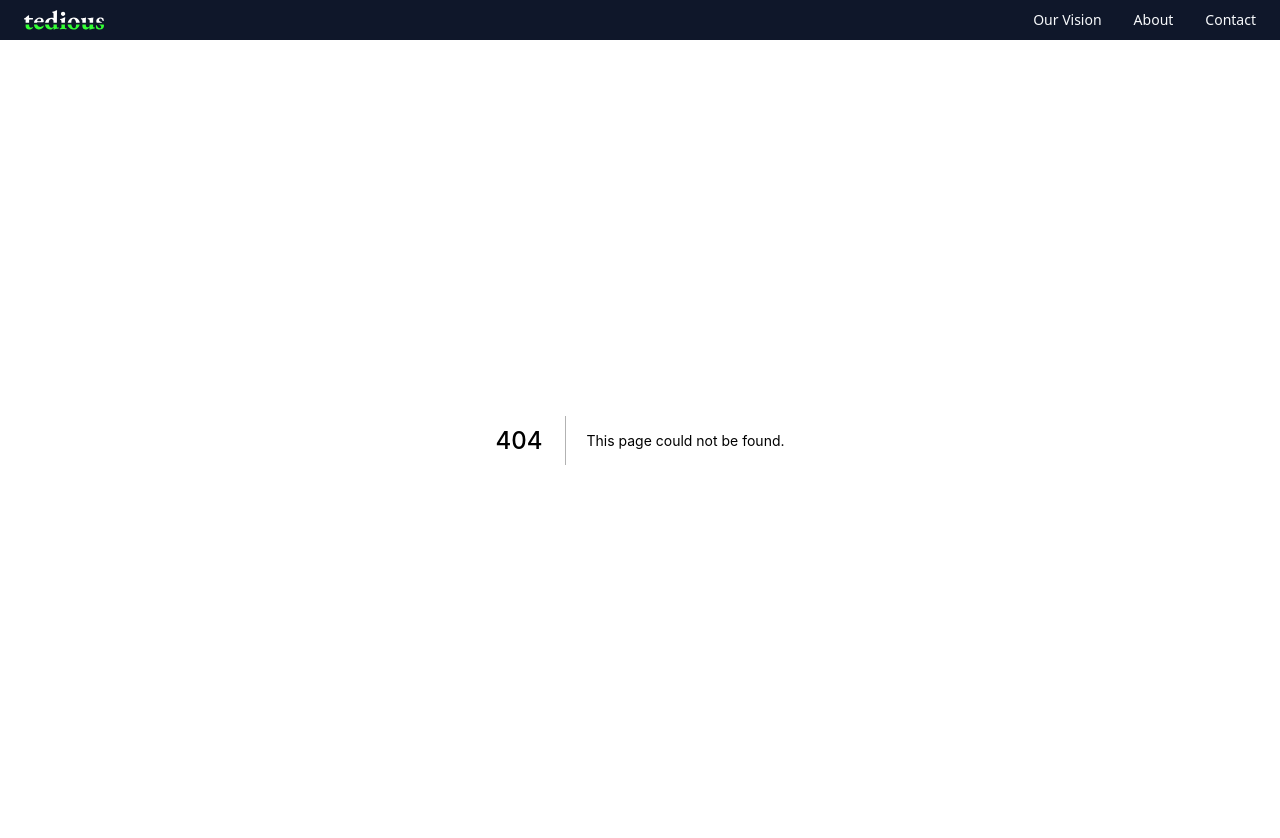
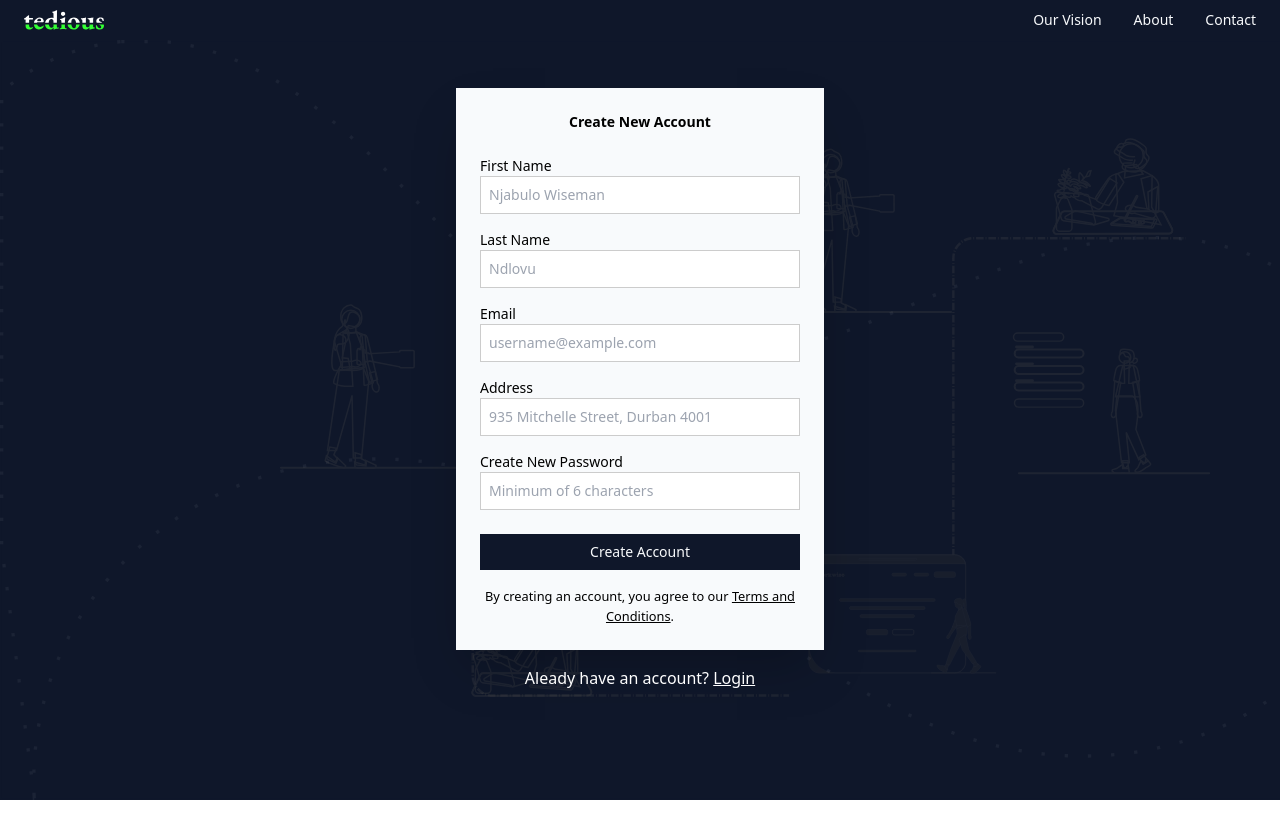
Before and after one commit to ErrolNtetha/lancing-client, a Next.js app: page /register in a window 1280 px wide. Before the commit this address had no page. After the commit the page ends 800 px from the top, so only its background shows below. Built offline with nearby package versions, Linux system fonts and the light colour scheme.

Commit message:
feat: page for displaying registration form

```diff
--- /dev/null
+++ b/pages/register/index.tsx
@@ -0,0 +1,12 @@
+import React from 'react';
+import { RegisterForm } from '../../components/organisms/register';
+
+const Register = () => {
+    return (
+        <section className='bg-slate'>
+            <RegisterForm />
+        </section>
+    );
+};
+
+export default Register;
```
